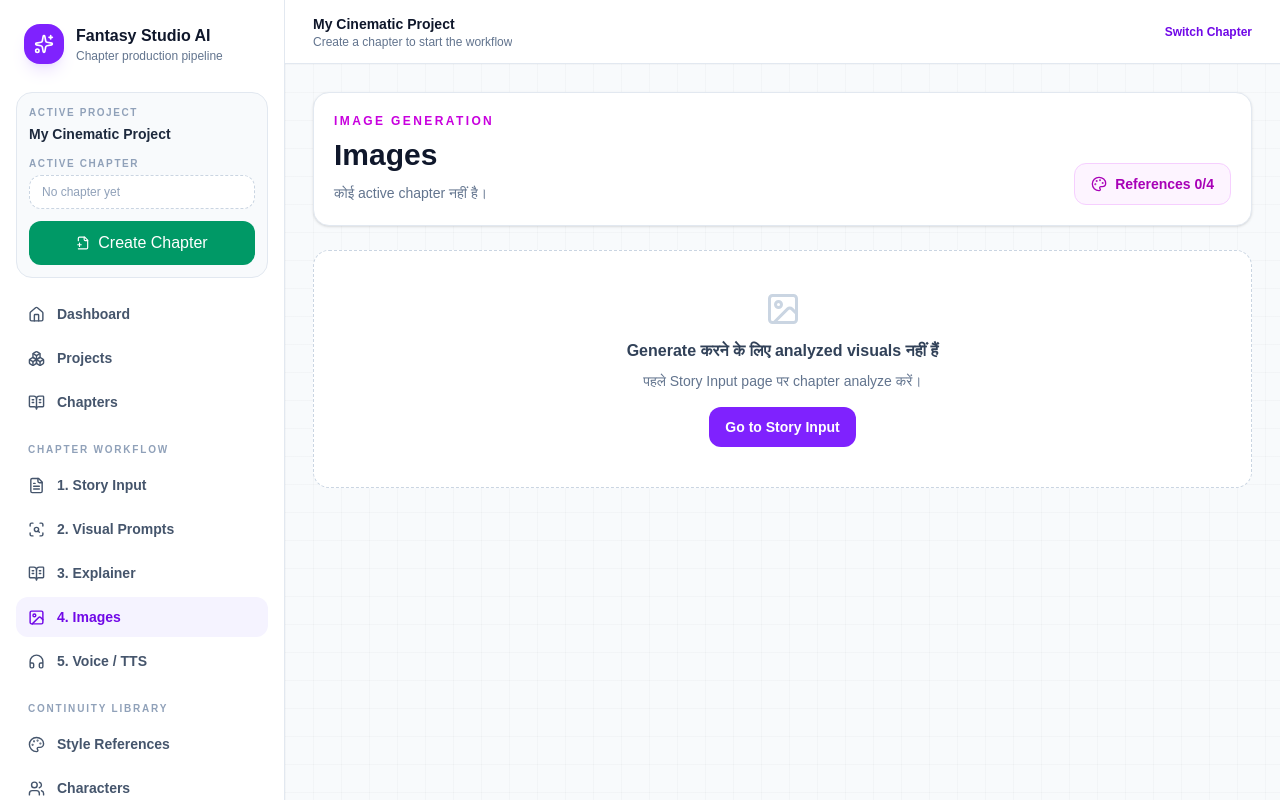
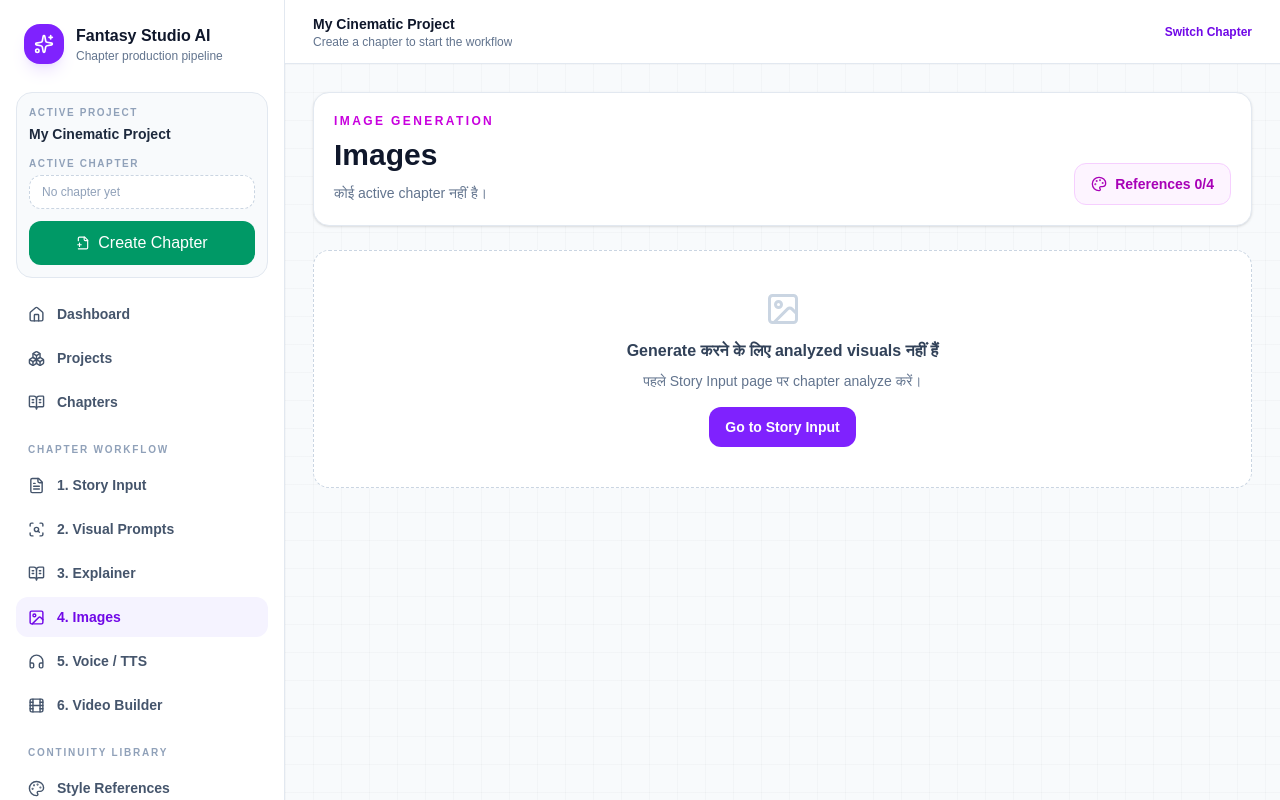
Before and after one commit to shuvinexofficial143-design/Fantasy-manga, a Next.js app: page /images in a window 1280 px wide. Built offline with nearby package versions, Linux system fonts and the light colour scheme.

Commit message:
Add synced video builder to workflow

```diff
--- a/components/app-shell.tsx
+++ b/components/app-shell.tsx
@@ -2,7 +2,7 @@
 
 import Link from "next/link";
 import {usePathname,useRouter} from "next/navigation";
-import {BookOpenText,Boxes,FilePlus2,FileText,Headphones,Home,ImageIcon,MapPinned,Palette,ScanSearch,Settings,Sparkles,Users} from "lucide-react";
+import {BookOpenText,Boxes,FilePlus2,FileText,Film,Headphones,Home,ImageIcon,MapPinned,Palette,ScanSearch,Settings,Sparkles,Users} from "lucide-react";
 import {createDraftChapter,nextChapterNumber} from "@/lib/chapters";
 import {useProject} from "./project-provider";
 
@@ -17,7 +17,8 @@ const workflowNav=[
   ["/visuals","2. Visual Prompts",ScanSearch],
   ["/explainer","3. Explainer",BookOpenText],
   ["/images","4. Images",ImageIcon],
-  ["/voice","5. Voice / TTS",Headphones]
+  ["/voice","5. Voice / TTS",Headphones],
+  ["/video","6. Video Builder",Film]
 ] as const;
 
 const libraryNav=[
```
